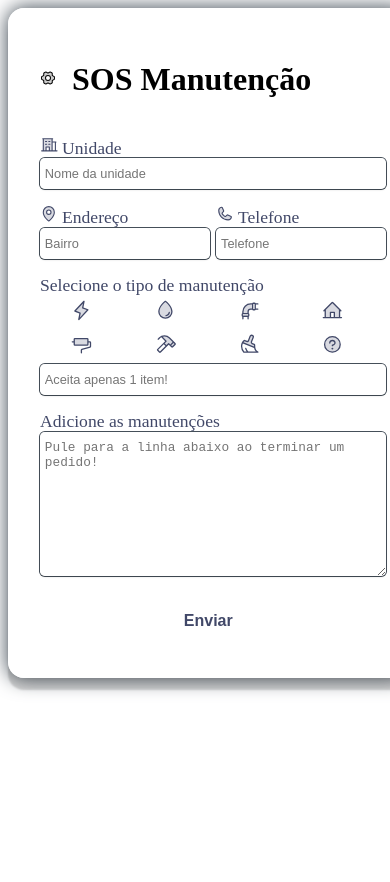
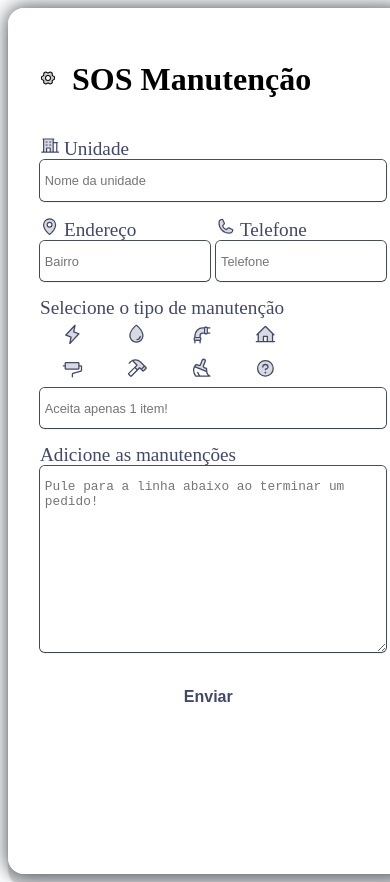
Before and after one commit to Diego-Cesare/sos_manutencao, a React (Vite) app: page / in a window 390 px wide. Before the commit the page ends 844 px from the top, so only its background shows below. Built offline with nearby package versions, Linux system fonts and the light colour scheme; the HTML template or start-up script is replaced by a standard one.

Commit message:
Mudanças no layot

```diff
--- a/src/styles/itens.sass
+++ b/src/styles/itens.sass
@@ -6,8 +6,11 @@
     box-shadow: rgba(0, 0, 0, 0.16) 0px 12px 2px, rgb(70, 80, 90) 0px 0px 20px 1px
     padding: 2rem
     border-radius: 1rem
-    width: 90%
+    width: 100%
+    height: 95vh
     backdrop-filter: blur(20px)
+    @media screen and (max-width: 400px)
+        width: 90%
 
 .titulo
     display: flex
@@ -18,8 +21,8 @@
 label
     color: variables.$fg-main
     font-size: 1.3rem
-    @media screen and (max-width: 700px)
-        font-size: 1.1rem
+    @media screen and (max-width: 400px)
+        font-size: 1.2rem
 
 .unidade, .end,.tel,.tipo
     display: flex
@@ -38,8 +41,8 @@ nav a
     text-align: center
     padding: 0.3rem 2.6rem
     font-size: 1.8rem
-    @media screen and (max-width: 700px)
-        padding: 0.2rem 1.9rem
+    @media screen and (max-width: 400px)
+        padding: 0.2rem 1.3rem
         font-size: 1.3rem
         -webkit-min-device-pixel-ratio: 2
 
@@ -55,7 +58,7 @@ nav svg
     margin: 1px
 
 textarea
-    min-height: 8rem
+    min-height: 10rem
     resize: vertical
 
 input, textarea
@@ -65,12 +68,12 @@ input, textarea
     color: variables.$fg-main
     font-size: 1.1rem
     box-shadow: rgba(0, 0, 0, 0.16) 0px 1px 2px, rgb(70, 80, 90) 0px 0px 0px 1px
-    padding: 0.5rem 0.6rem
+    padding: 0.9rem 0.6rem
     border-radius: 0.3rem
     width: 100%
     margin-bottom: 1rem
-    @media screen and (max-width: 700px)
-        padding: 0.5rem 0.3rem
+    @media screen and (max-width: 400px)
+        padding: 0.8rem 0.3rem
         font-size: 0.8rem
 
 input:focus,
```
